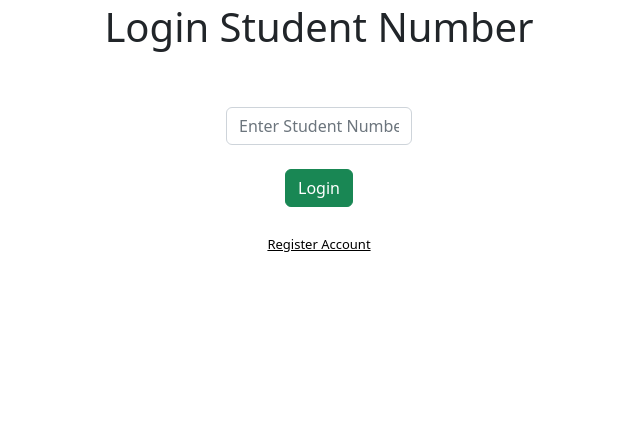
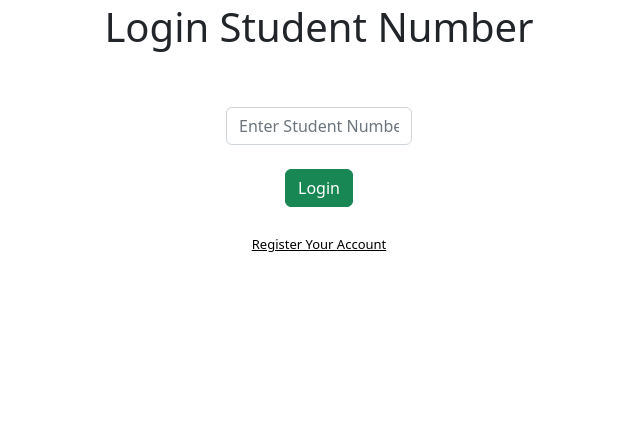
Before and after one commit to itsDrei/library-attendance-system, a PHP site: page / in a window 1280 px wide. Shown: the part 271-718 px from the top of the page, without its empty margins (321-961 px from the left). Run offline with PHP 8.4, Linux system fonts and the light colour scheme; some libraries are stand-ins or nearby versions.

Commit message:
Innitial Commit

```diff
--- a/library attendance system/student/index.php
+++ b/library attendance system/student/index.php
@@ -50,11 +50,9 @@
                   <button type="submit" class="btn btn-success btn-block" target="_blank">Login</button>
                   <br>
                   <br>
-              <a style="font-size:13px; color:black;" href="registration.php">Register Account</a>
+              <a style="font-size:13px; color:black;" href="registration.php">Register Your Account</a>
                   </center>
                 </div>
-
-
 
         </form>
     </div>
```
